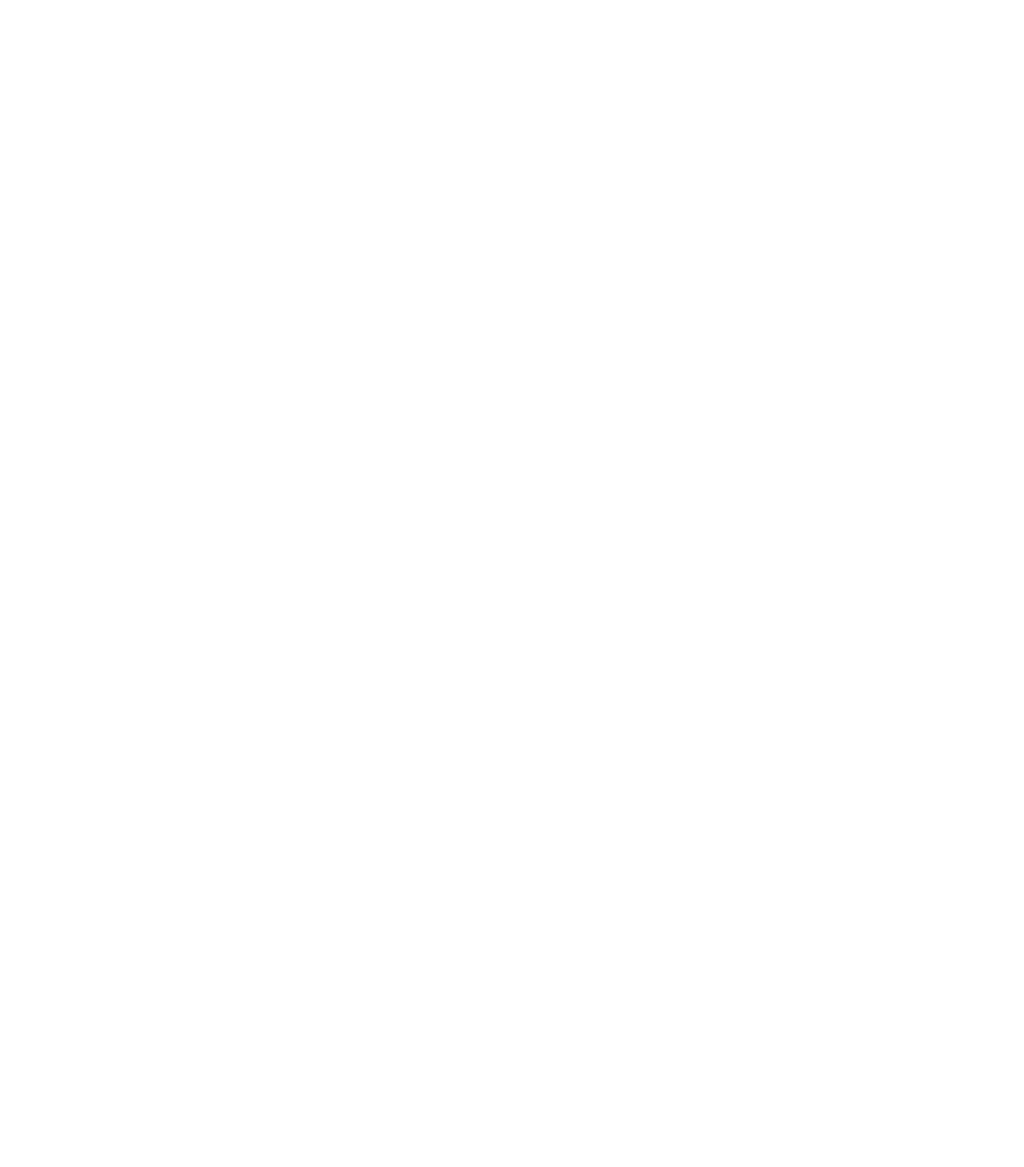
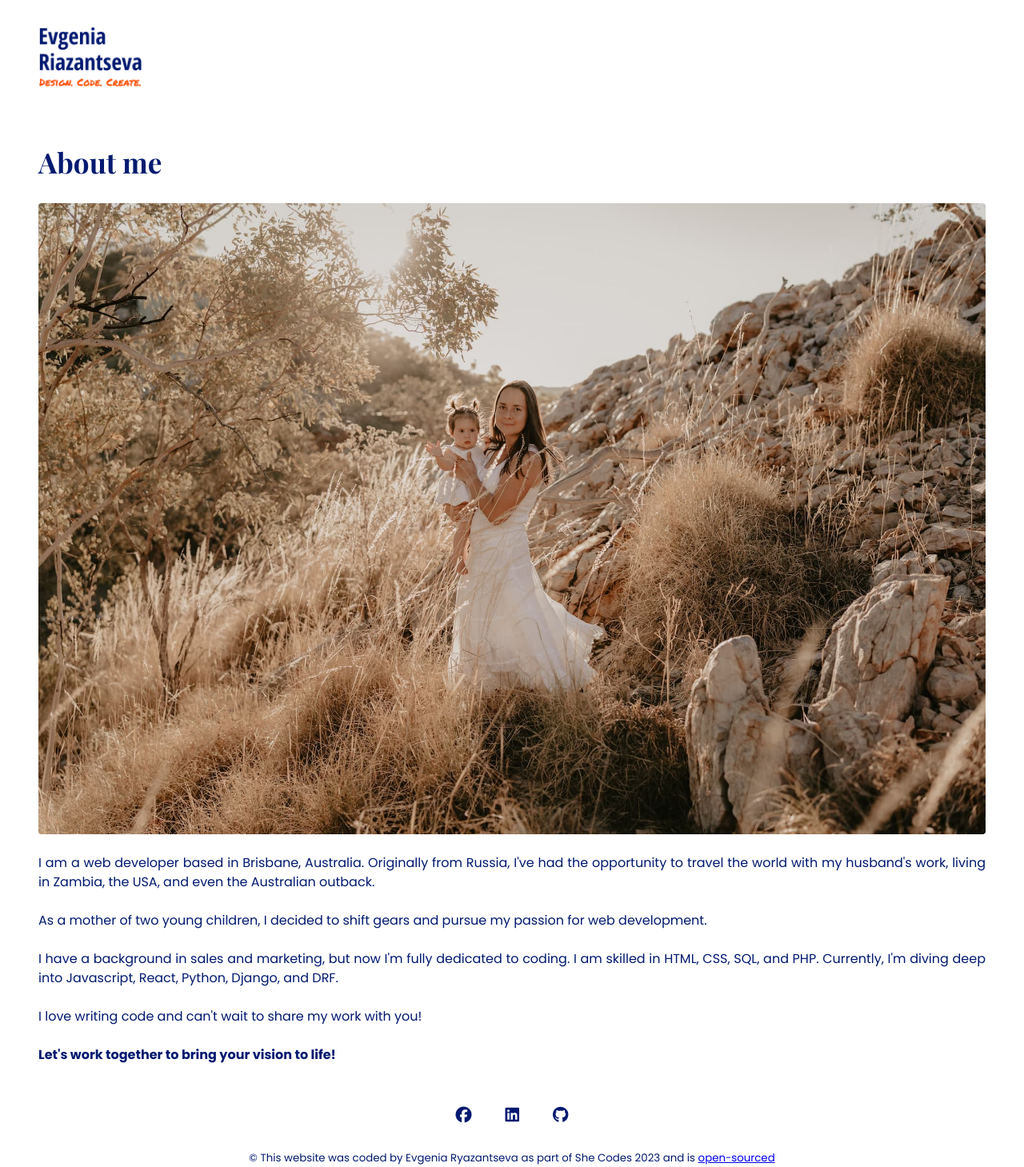
Before and after one commit to eoryazantseva/evgenia-ryazantseva-portfolio, a plain HTML site: page about.html in a window 1280 px wide. Shown: the whole page at 80% size. Before the commit the page ends 800 px from the top, so only its background shows below. Drawn offline with nearby package versions, Linux system fonts and the light colour scheme.

Commit message:
changed about main section

```diff
--- a/about.html
+++ b/about.html
@@ -5,8 +5,66 @@
     <meta http-equiv="X-UA-Compatible" content="IE=edge">
     <meta name="viewport" content="width=device-width, initial-scale=1.0">
     <title>About Evgenia</title>
+    <link rel="stylesheet" href="css/style.css">
+    <script
+    src="https://kit.fontawesome.com/5c10e22d0a.js"
+    crossorigin="anonymous">
+    </script>
 </head>
 <body>
 
+<!-- Header -->
+    <header>
+        <div class="mobile-header">
+            <a href="/index.html" title="Homepage" class="logo"> <img src="img/logo.png" width="130" height="130" alt="Evgenia's Homepage"></a>
+            <button class="hamburger-button">
+                <svg xmlns="http://www.w3.org/2000/svg" viewBox="0 0 24 24" fill="currentColor" class="w-6 h-6 hamburger-icon">
+                    <path fill-rule="evenodd" d="M3 5.25a.75.75 0 01.75-.75h16.5a.75.75 0 010 1.5H3.75A.75.75 0 013 5.25zm0 4.5A.75.75 0 013.75 9h16.5a.75.75 0 010 1.5H3.75A.75.75 0 013 9.75zm0 4.5a.75.75 0 01.75-.75h16.5a.75.75 0 010 1.5H3.75a.75.75 0 01-.75-.75zm0 4.5a.75.75 0 01.75-.75h16.5a.75.75 0 010 1.5H3.75a.75.75 0 01-.75-.75z" clip-rule="evenodd" />
+                </svg>
+            </button>
+        </div>
+        <nav class="mobile-nav display-none">
+            <ul>
+                <li> <a href="/index.html">Home</a></li>
+                <li class="active"> <a href="/about.html">About</a></li>
+                <li> <a href="/work.html">Work</a></li>
+                <li> <a href="/contact.html">Contact</a></li>
+            </ul>
+        </nav>
+    </header>
+
+    <main class="about-me">
+        <h1>About me</h1>
+        <img src="/img/Gienia-107.jpg" alt="">
+        <div class="about-me-text">
+            <p> I am a web developer based in Brisbane, Australia. Originally from Russia, I've had the opportunity to travel the world with my husband's work, living in Zambia, the USA, and even the Australian outback. </p>
+            <p>As a mother of two young children, I decided to shift gears and pursue my passion for web development.</p>
+            <p>I have a background in sales and marketing, but now I'm fully dedicated to coding. I am skilled in HTML, CSS, SQL, and PHP. Currently, I'm diving deep into Javascript, React, Python, Django, and DRF. </p>
+            <p>I love writing code and can't wait to share my work with you!</p>
+            <p class="about-final-sentence">Let's work together to bring your vision to life!</p>
+        </div>
+    </main>
+
+<!-- Footer -->
+    <footer>
+        <div class="social-links">
+            <a href="#" target="https://www.facebook.com/ryazantseva" title="Facebook Profile"
+                ><span class="fab fa-facebook fa-lg"></span
+            ></a>
+            <a href="#" target="https://www.linkedin.com/in/evgeniya-ryazantseva-42577324/" title="LinkedIn Profile"
+                ><span class="fab fa-linkedin fa-lg"></span
+            ></a>
+            <a href="#" target="https://github.com/eoryazantseva" title="Github Profile">
+                <span class="fab fa-github fa-lg"></span
+            ></a>
+        </div>
+        <small>
+            © This website was coded by Evgenia Ryazantseva as part of She Codes 2023 and is
+            <a href="https://github.com/eoryazantseva/evgenia-ryazantseva-portfolio"
+                >open-sourced</a
+            >
+        </small>
+    </footer>
+    <script src="js/script.js"></script>
 </body>
 </html>
--- a/css/style.css
+++ b/css/style.css
@@ -79,7 +79,7 @@ height: 45px;
 }
 
 .mobile-header {
-    padding: 16px;
+    padding: 8px 48px;
     display: flex;
     align-items: center;
     justify-content: space-between;
@@ -87,7 +87,7 @@ height: 45px;
 }
 
 .mobile-header .logo {
-    max-width: 17%;
+    max-width: 25%;
     cursor: pointer;
 }
 
@@ -123,8 +123,12 @@ header .hamburger-button {
 
 .mobile-nav a:hover {
     outline: 1px solid var(--black);
-    color: var(--peach);
+    color: white;
     background-color: var(--blue);
+}
+
+.mobile-nav li.active a {
+    color: var(--orange);
 }
 
 
@@ -132,15 +136,13 @@ header .hamburger-button {
 
 .hero-image {
     /* background-color: var(--peach); */
-background-image: url(/img/grey-wallpaper.jpg);
-    opacity: 0.7;
+    background-image: url(/img/grey-wallpaper.jpg);
     height: 600px;
     background-position: top;
     background-repeat: no-repeat;
     background-attachment: fixed;
     display: flex;
     justify-content: left;
-    padding: 20px;
 }
 .hero-text {
     font-family: var(--heading-font-family);
@@ -149,7 +151,7 @@ background-image: url(/img/grey-wallpaper.jpg);
     color: var(--blue);
     display: flex;
     align-items: center;
-    padding: 100px;
+    padding: 48px;
 }
 .hero-intro {
     font-size: 100px;
@@ -163,6 +165,29 @@ background-image: url(/img/grey-wallpaper.jpg);
     color: var(--orange);
 }
 
+
+/* About me main content styling */
+
+.about-me {
+    text-align: justify;
+    text-justify: inter-word;
+    padding: 24px 48px;
+    display: flex;
+    flex-direction: column;
+}
+
+.about-me img {
+    border-radius: 4px;
+}
+
+.about-me-text p {
+    margin-top: 24px;
+}
+
+.about-final-sentence {
+    margin-top: 24px;
+    font-weight: bold;
+}
 
 /* Contact page main content styling */
 
```
Also changed, not shown: contact.html (+2 -1 lines), index.html (+1 -1 lines), img/Gienia-107.jpg (added).
